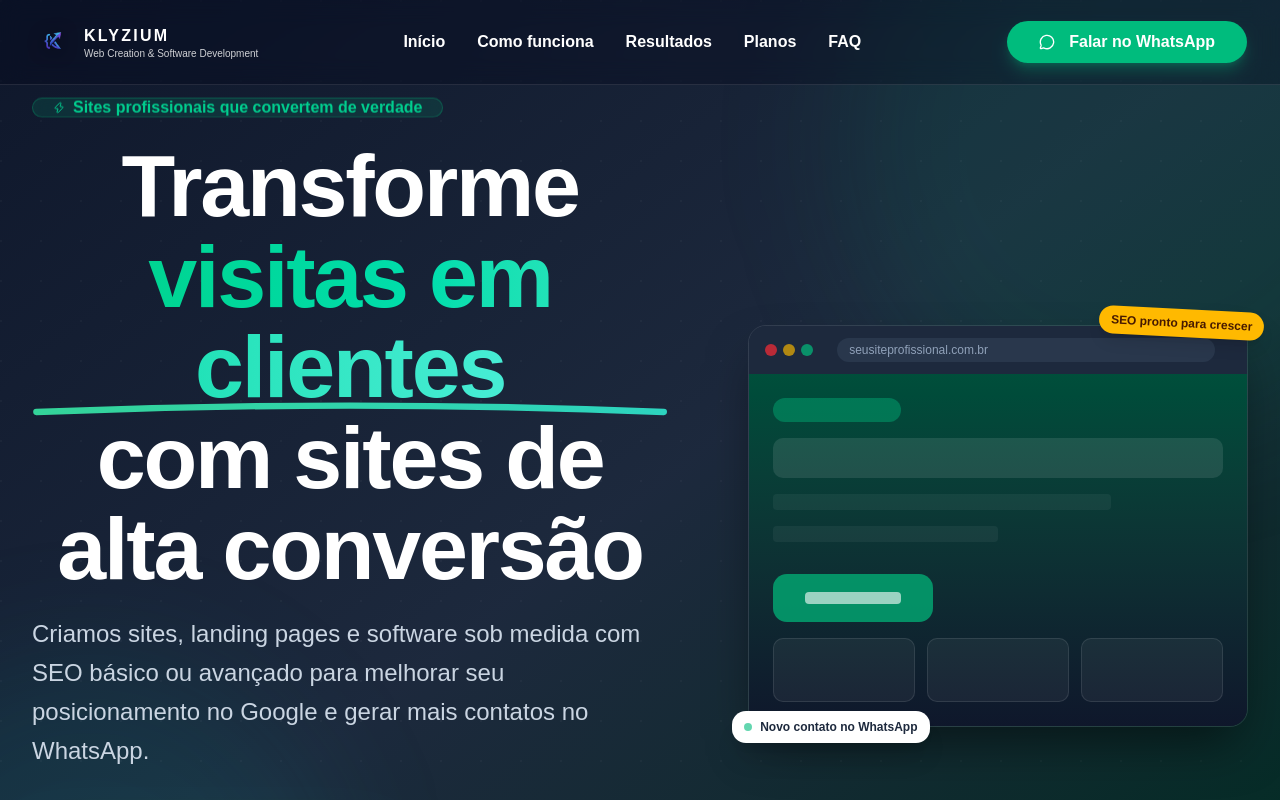
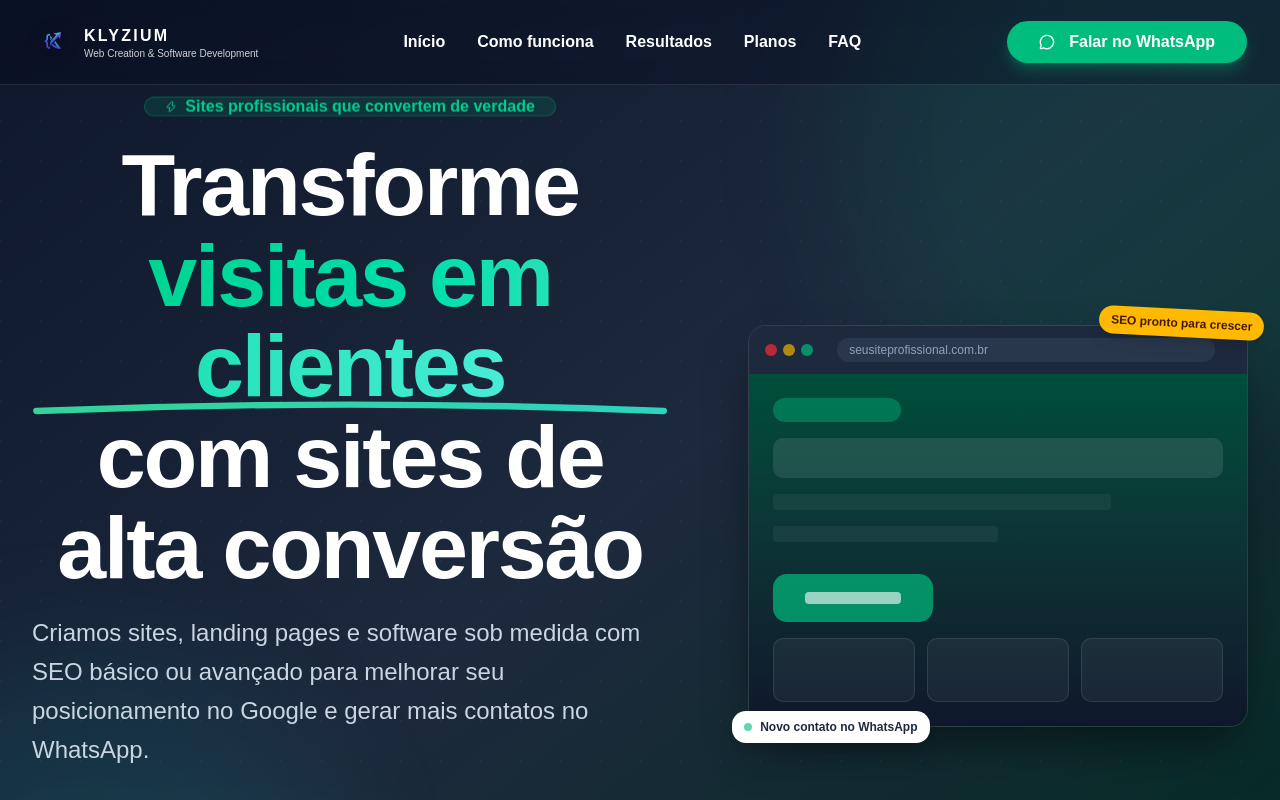
Before and after one commit to Klyzium/main-site, a React (Vite) app: page / in a window 1280 px wide. Shown: the top 800 px of the page. Built offline with nearby package versions, Linux system fonts and the light colour scheme.

Commit message:
fix: ajuste badge principal

```diff
--- a/src/components/sections/hero.tsx
+++ b/src/components/sections/hero.tsx
@@ -45,13 +45,15 @@ export function Hero() {
 
       <Container className="relative pt-24 pb-10 max-[390px]:px-4 flex flex-col lg:flex-row items-center gap-5 sm:gap-7 lg:gap-20">
         <div className="flex-1 text-center lg:text-left">
+          <div className="mb-6 flex justify-center">
             <Badge
               data-hero-badge
-            className="mb-6 bg-emerald-500/15 text-emerald-400 border border-emerald-500/30 backdrop-blur rounded-full px-4 lg:px-5 max-[390px]:px-3 py-1.5 text-sm lg:text-base max-[390px]:text-xs font-semibold inline-flex items-center gap-2 max-[390px]:gap-1"
+              className="w-fit bg-emerald-500/15 text-emerald-400 border border-emerald-500/30 backdrop-blur rounded-full px-4 lg:px-5 max-[390px]:px-3 py-1.5 text-sm lg:text-base max-[390px]:text-xs font-semibold inline-flex items-center gap-2 max-[390px]:gap-1"
             >
               <Zap className="w-3.5 h-3.5" />
               Sites profissionais que convertem de verdade
             </Badge>
+          </div>
 
           <h1
             data-hero-title
```
Lines whose indentation alone changed are shown as unchanged.
